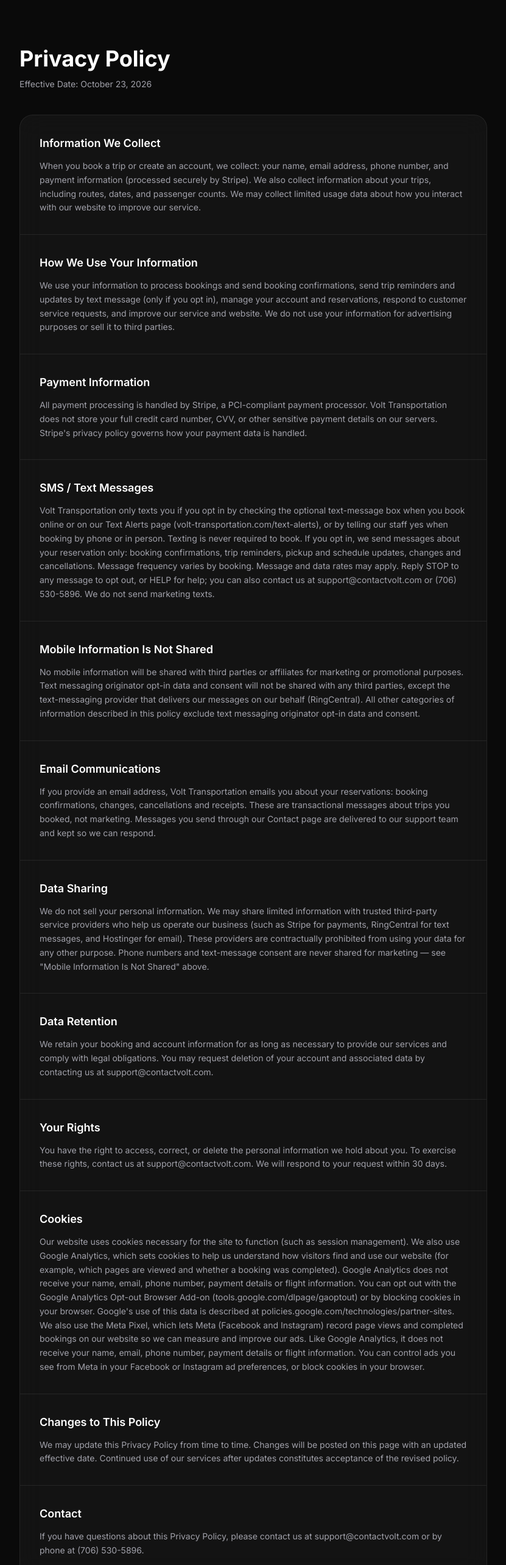
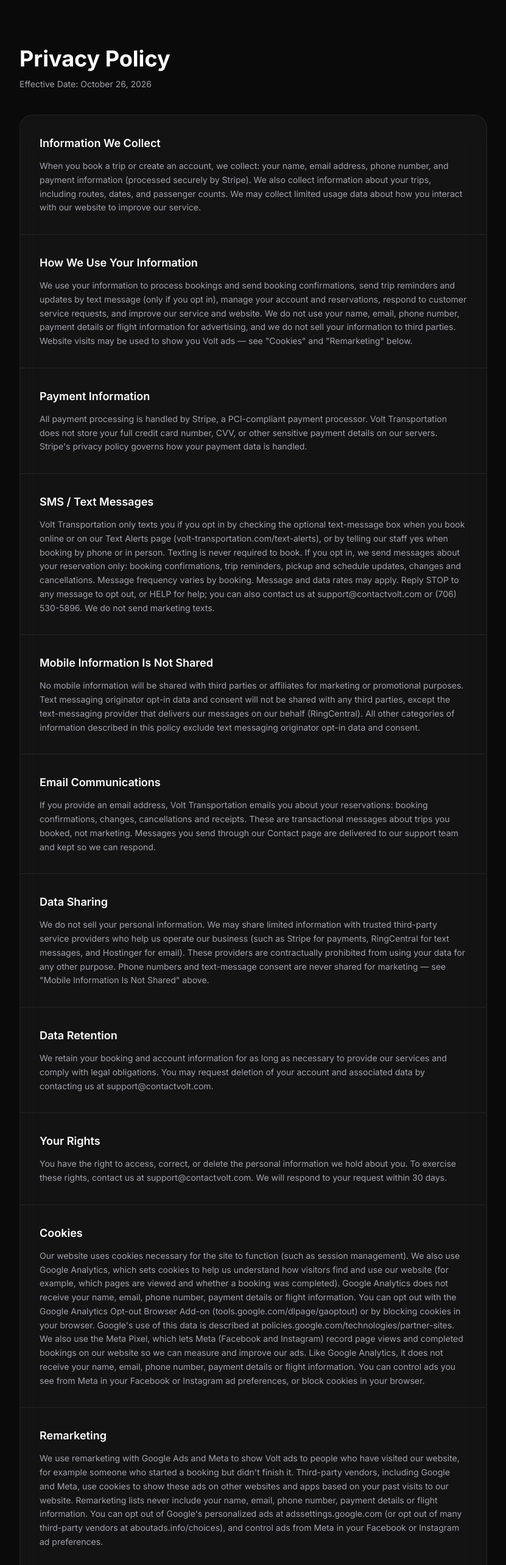
Before and after one commit to lorenzkoconnor-cyber/volt-transportation, a Next.js app in the folder volt-app/: page /privacy-policy in a window 1280 px wide. Shown: the part 100-2666 px from the top of the page at 61% size, without its empty margins (224-1055 px from the left). Built offline with nearby package versions, Linux system fonts and the light colour scheme; no server answers.

Commit message:
Disclose Google Ads and Meta remarketing in privacy policy
Required before running remarketing campaigns: explains that visits may be used
to show Volt ads via third-party cookies, and how to opt out.

Co-Authored-By: Claude Opus 5.5 <noreply@anthropic.com>

```diff
--- a/volt-app/src/app/privacy-policy/page.tsx
+++ b/volt-app/src/app/privacy-policy/page.tsx
@@ -16,7 +16,7 @@ const sectionsFor = (b: { phone: string; email: string }) => [
   },
   {
     title: "How We Use Your Information",
-    body: `We use your information to process bookings and send booking confirmations, send trip reminders and updates by text message (only if you opt in), manage your account and reservations, respond to customer service requests, and improve our service and website. We do not use your information for advertising purposes or sell it to third parties.`,
+    body: `We use your information to process bookings and send booking confirmations, send trip reminders and updates by text message (only if you opt in), manage your account and reservations, respond to customer service requests, and improve our service and website. We do not use your name, email, phone number, payment details or flight information for advertising, and we do not sell your information to third parties. Website visits may be used to show you Volt ads — see "Cookies" and "Remarketing" below.`,
   },
   {
     title: "Payment Information",
@@ -51,6 +51,10 @@ const sectionsFor = (b: { phone: string; email: string }) => [
     body: `Our website uses cookies necessary for the site to function (such as session management). We also use Google Analytics, which sets cookies to help us understand how visitors find and use our website (for example, which pages are viewed and whether a booking was completed). Google Analytics does not receive your name, email, phone number, payment details or flight information. You can opt out with the Google Analytics Opt-out Browser Add-on (tools.google.com/dlpage/gaoptout) or by blocking cookies in your browser. Google's use of this data is described at policies.google.com/technologies/partner-sites. We also use the Meta Pixel, which lets Meta (Facebook and Instagram) record page views and completed bookings on our website so we can measure and improve our ads. Like Google Analytics, it does not receive your name, email, phone number, payment details or flight information. You can control ads you see from Meta in your Facebook or Instagram ad preferences, or block cookies in your browser.`,
   },
   {
+    title: "Remarketing",
+    body: `We use remarketing with Google Ads and Meta to show Volt ads to people who have visited our website, for example someone who started a booking but didn't finish it. Third-party vendors, including Google and Meta, use cookies to show these ads on other websites and apps based on your past visits to our website. Remarketing lists never include your name, email, phone number, payment details or flight information. You can opt out of Google's personalized ads at adssettings.google.com (or opt out of many third-party vendors at aboutads.info/choices), and control ads from Meta in your Facebook or Instagram ad preferences.`,
+  },
+  {
     title: "Changes to This Policy",
     body: `We may update this Privacy Policy from time to time. Changes will be posted on this page with an updated effective date. Continued use of our services after updates constitutes acceptance of the revised policy.`,
   },
@@ -70,7 +74,7 @@ export default async function PrivacyPolicyPage() {
           <div className="max-w-3xl mx-auto">
             <div className="mb-10">
               <h1 className="text-4xl font-bold text-white mb-3">Privacy Policy</h1>
-              <p className="text-[#A1A1AA] text-sm">Effective Date: October 23, 2026</p>
+              <p className="text-[#A1A1AA] text-sm">Effective Date: October 26, 2026</p>
             </div>
 
             <div className="glass rounded-2xl divide-y divide-white/8 overflow-hidden">
```
